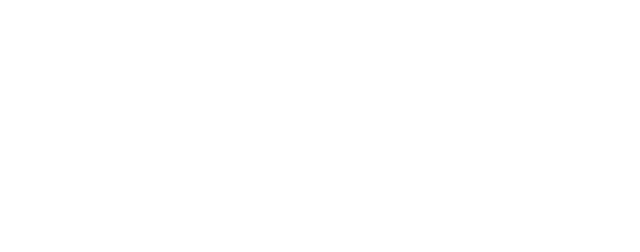
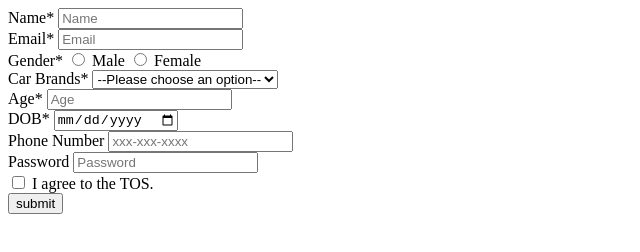
Before and after one commit to acciojob/signup-form-car-shubham3619, a website: page main.html in a window 1280 px wide. Shown: the whole page, without its empty margins (0-640 px from the left). Drawn offline with Linux system fonts and the light colour scheme.

Commit message:
created a submission

```diff
--- a/main.html
+++ b/main.html
@@ -10,6 +10,39 @@
 	<!-- the entire body must be written by student -->
     <script type="text/javascript" src="./script.js">
 </script>
+	<form method="post">
+		<label for="name">Name*</label>
+		<input type="text" id="name" name="name" placeholder="Name" required><br>
+		<label for="email">Email*</label>
+		<input type="email" id="email" name="email" placeholder="Email" required><br>
+		<label for="gender">Gender*</label>
+		<input type="radio" id="gender_m" name="gender" required>
+		<label for="gender_m">Male</label>
+		<input type="radio" id="gender_f" name="gender" required>
+		<label for="gender_f">Female</label><br>
+		<label for="carBrand">Car Brands*</label>
+		<select id="carBrand" name="carBrand" aria-required>
+		<option value=""desabled selected hidden>--Please choose an option--</option>
+		<option value="bmw">BMW</option>
+		<option value="audi">Audi</option>
+		<option value="mercedez">Mercedez</option>
+		</select><br>
+		<label for="age">Age*</label>
+		<input type="number" id="age" name="age" placeholder="Age" required><br>
+		<label for="dob">DOB*</label>
+		<input type="date" id="dob" name="dob" required><br>
+		<label for="tel">Phone Number</label>
+		<input type="tel" id="tel" name="tel" placeholder="xxx-xxx-xxxx"><br>
+		<label for="password">Password</label>
+		<input type="password" id="password" name="password" placeholder="Password" required><br>
+		<input type="checkbox" id="tos" name="tos" required>
+		<label for="tos">I agree to the TOS.</label><br>
+		<button type="submit">submit</button>
+
+
+
+	</form>
+
 
 </body>
 
```
